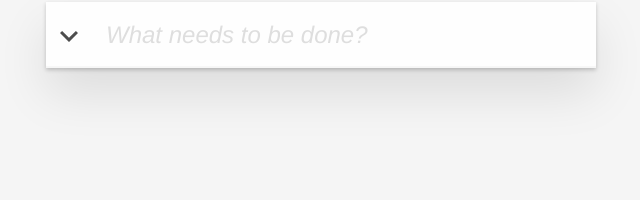
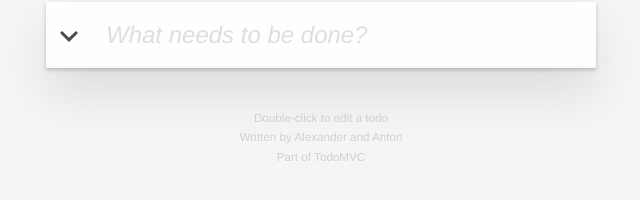
Before and after one commit to johnalexanderberg/todomvcassignment-vue, a Vue app: page / in a window 1280 px wide. Shown: the part 128-328 px from the top of the page, without its empty margins (319-959 px from the left). Built offline with nearby package versions, Linux system fonts and the light colour scheme.

Commit message:
Added footer with links to Github

```diff
--- a/public/index.html
+++ b/public/index.html
@@ -1,16 +1,32 @@
 <!DOCTYPE html>
 <html lang="">
   <head>
-    <meta charset="utf-8">
-    <meta http-equiv="X-UA-Compatible" content="IE=edge">
-    <meta name="viewport" content="width=device-width,initial-scale=1.0">
+    <meta charset="utf-8" />
+    <meta http-equiv="X-UA-Compatible" content="IE=edge" />
+    <meta name="viewport" content="width=device-width,initial-scale=1.0" />
+    <link rel="stylesheet" href="style.css" />
     <title>TodoMVC</title>
   </head>
   <body>
     <noscript>
-      <strong>We're sorry but <%= htmlWebpackPlugin.options.title %> doesn't work properly without JavaScript enabled. Please enable it to continue.</strong>
+      <strong
+        >We're sorry but <%= htmlWebpackPlugin.options.title %> doesn't work
+        properly without JavaScript enabled. Please enable it to
+        continue.</strong
+      >
     </noscript>
     <div id="app"></div>
+    <div>
+      <footer id="footer">
+        <p>Double-click to edit a todo</p>
+        <p>
+          Written by
+          <a href="https://github.com/johnalexanderberg">Alexander</a> and
+          <a href="https://github.com/AThomasBring">Anton</a>
+        </p>
+        <p>Part of <a href="https://todomvc.com/">TodoMVC</a></p>
+      </footer>
+    </div>
     <!-- built files will be auto injected -->
   </body>
 </html>
--- /dev/null
+++ b/public/style.css
@@ -0,0 +1,17 @@
+#footer {
+  color: #bfbfbf;
+  text-align: center;
+  font-size: smaller;
+  opacity: 0.7;
+  text-shadow: 0 1px 0 rgb(255 255 255 / 50%);
+}
+a:link,
+a:active,
+a:visited {
+  text-decoration: none;
+  color: #bfbfbf;
+}
+a:hover {
+  color: #bfbfbf;
+  text-decoration: underline;
+}
--- a/src/main.js
+++ b/src/main.js
@@ -1,5 +1,6 @@
 import Vue from 'vue'
 import App from './App.vue'
+
 
 Vue.config.productionTip = false
 
```
